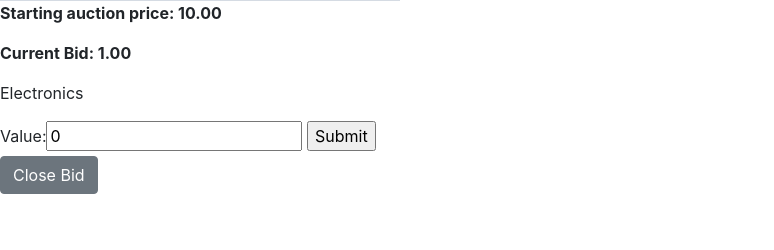
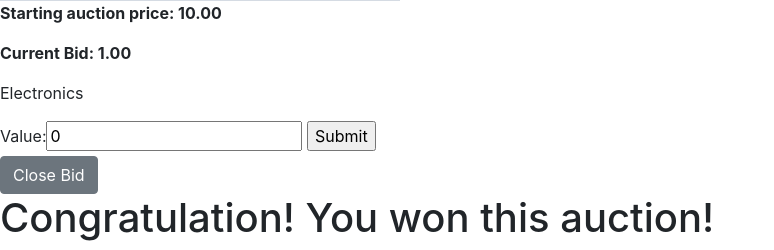
Before and after one commit to mpellino/commerce02, a Django app: page /listings/1 in a window 1280 px wide. Shown: the part 580-830 px from the top of the page, without its empty margins (0-774 px from the left). Before the commit the page ends 774 px from the top, so only its background shows below. Run offline with Django 3.2, Linux system fonts and the light colour scheme; a user stored in the database is signed in; tables that the repository leaves empty hold one stand-in row (values such as "Sample post"); grey boxes marked "Sample" are stand-in pictures; some libraries are stand-ins or nearby versions.

Commit message:
Finish with Closing Bid.

```diff
--- a/auctions/models.py
+++ b/auctions/models.py
@@ -108,7 +108,7 @@ class Auction(models.Model):
     image = models.URLField(blank=True, max_length=200)  # image is optional
     category = models.CharField(choices=CATEGORY_CHOICES, default=OTHER, max_length= 3)
     posting_date = models.DateTimeField(auto_now_add=True)
-    active = models.BooleanField(default=True)  # TODO make this field invisible.
+    active = models.BooleanField(default=True)
     winner = models.ForeignKey(User, on_delete=models.CASCADE, blank=True, null=True, related_name="winner")
 
     def __str__(self):
--- a/auctions/templates/auctions/index.html
+++ b/auctions/templates/auctions/index.html
@@ -23,6 +23,12 @@
             {% if auction.image %}
                 <img src="{{ auction.image }}" alt="{{auction.title}}">
             {% endif %}
+            {% if auction.active == False %}
+            <p id="first-txt">
+                    Auction Closed
+            </p>
+            {% endif %}
+
             <strong>Starting auction price: {{ auction.initial_price }}</strong>
             <p> {{ auction.get_category_display }}</p>
             <a href="{% url 'listing' auction.id %}" class="btn btn-primary"> Go to auction page </a>
--- a/auctions/templates/auctions/listing.html
+++ b/auctions/templates/auctions/listing.html
@@ -13,6 +13,7 @@
         <p><b>Starting auction price: {{ auction.initial_price }}</b></p>
         <p><b>Current Bid: {{ higher_bid }} </b></p>
         <p> {{ auction.get_category_display }}</p>
+    {% if auction.active == True %}
         <div id="div-bid-form">
             <form action= "{% url 'bid' auction.id %}" method="post">
             {% csrf_token %}
@@ -36,5 +37,12 @@
                 </form>
             {% endif %}
         </div>
+    {% endif %}
+     {% if winner_message %}
+            <div id="winner-message">
+                <h1>{{ winner_message }}</h1>
+            </div>
+     {% endif %}
+
     </div>
 {% endblock %}
--- a/auctions/views.py
+++ b/auctions/views.py
@@ -11,7 +11,7 @@ from .models import User, Auction, Watchlist,Bid
 
 
 def index(request):
-    context = {"auctions": Auction.objects.all().filter(active=True)}
+    context = {"auctions": Auction.objects.all()}
     return render(request, "auctions/index.html", context)
 
 
@@ -86,13 +86,17 @@ def create_listing(request):
 # Listing sends also the Bid Form!
 def listing(request, listing_id ):
     listing_object = Auction.objects.get(pk=listing_id)
-
+    # Get the highest bit, if exists.Otherwise, set value to zero
     try:
         auction_highest_bid = Bid.objects.filter(auction=listing_object).filter() \
             .values_list('value', flat=True).latest()
     except Bid.DoesNotExist:
         auction_highest_bid = 0
-    context = {'auction': listing_object, 'form': BidForm(), 'higher_bid': auction_highest_bid }
+    # Create contex
+    context = {'auction': listing_object, 'form': BidForm(), 'higher_bid': auction_highest_bid}
+    # If winner exist, and it is the same as logged-in user, add congratulation message to context
+    if listing_object.winner == request.user:
+        context['winner_message'] = "Congratulation! You won this auction!"
     return render(request, "auctions/listing.html", context)
 
 
```
Lines whose indentation alone changed are shown as unchanged.
